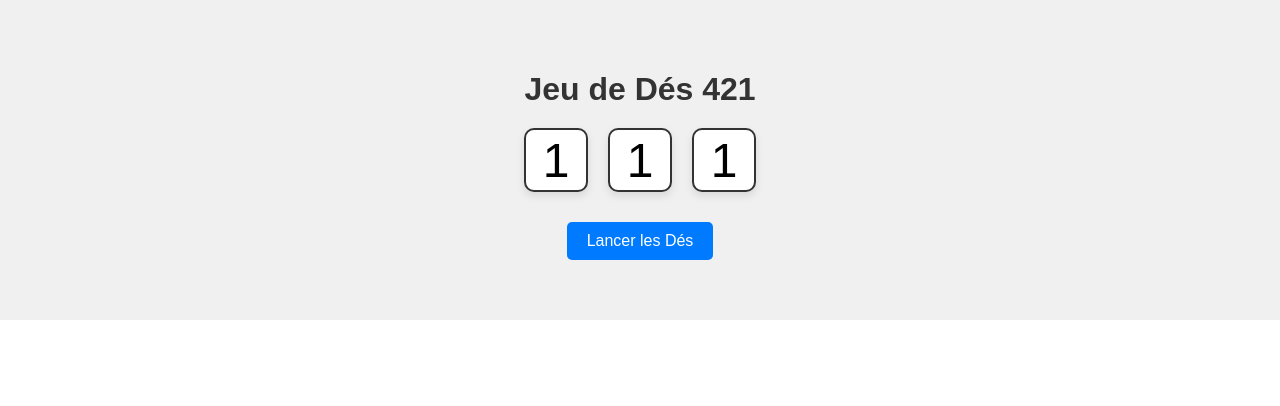
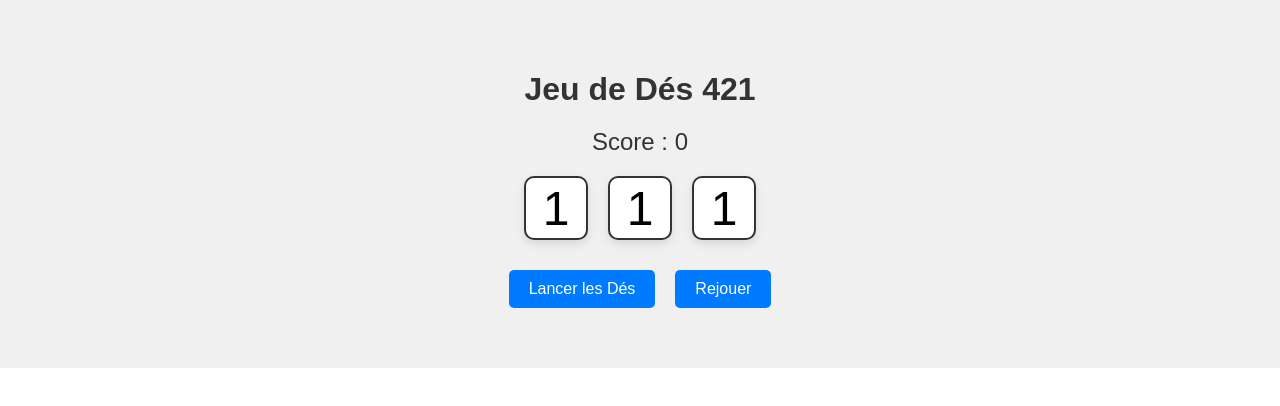
Before and after one commit to ythai/jeu-421, a React (Create React App) app: page / in a window 1280 px wide. Shown: the top 406 px of the page. Built offline with nearby package versions, Linux system fonts and the light colour scheme.

Commit message:
affichage score

```diff
--- a/src/App.css
+++ b/src/App.css
@@ -6,6 +6,12 @@
 }
 
 h1 {
+  color: #333;
+  margin-bottom: 20px;
+}
+
+.score {
+  font-size: 1.5rem;
   color: #333;
   margin-bottom: 20px;
 }
@@ -31,7 +37,8 @@ h1 {
 }
 
 .roll-button,
-.reroll-sixes-button {
+.reroll-sixes-button,
+.reset-button {
   background-color: #007bff;
   color: #fff;
   padding: 10px 20px;
@@ -44,6 +51,7 @@ h1 {
 }
 
 .roll-button:hover,
-.reroll-sixes-button:hover {
+.reroll-sixes-button:hover,
+.reset-button:hover {
   background-color: #0056b3;
 }
--- a/src/App.js
+++ b/src/App.js
@@ -1,9 +1,21 @@
-import React, { useState } from 'react';
+import React, { useState, useEffect } from 'react';
 import './App.css';
 
 function App() {
   const [dices, setDices] = useState([1, 1, 1]);
   const [showRerollSixesButton, setShowRerollSixesButton] = useState(false);
+  const [score, setScore] = useState(0);
+
+  useEffect(() => {
+    const savedScore = localStorage.getItem('score');
+    if (savedScore) {
+      setScore(parseInt(savedScore, 10));
+    }
+  }, []);
+
+  useEffect(() => {
+    localStorage.setItem('score', score);
+  }, [score]);
 
   const checkVictory = (dices) => {
     const sortedDices = [...dices].sort();
@@ -22,6 +34,7 @@ function App() {
 
     if (checkVictory(newDices)) {
       alert('Vous avez gagné avec la combinaison 4, 2, 1!');
+      setScore(score + 1);
     }
   };
 
@@ -37,12 +50,19 @@ function App() {
 
     if (checkVictory(newDices)) {
       alert('Vous avez gagné avec la combinaison 4, 2, 1!');
+      setScore(score + 1);
     }
+  };
+
+  const resetGame = () => {
+    setDices([1, 1, 1]);
+    setShowRerollSixesButton(false);
   };
 
   return (
     <div className="App">
       <h1>Jeu de Dés 421</h1>
+      <div className="score">Score : {score}</div>
       <div className="dices">
         {dices.map((dice, index) => (
           <div key={index} className="dice">{dice}</div>
@@ -52,6 +72,7 @@ function App() {
       {showRerollSixesButton && (
         <button className="reroll-sixes-button" onClick={rerollSixes}>Relancer les 6</button>
       )}
+      <button className="reset-button" onClick={resetGame}>Rejouer</button>
     </div>
   );
 }
```
